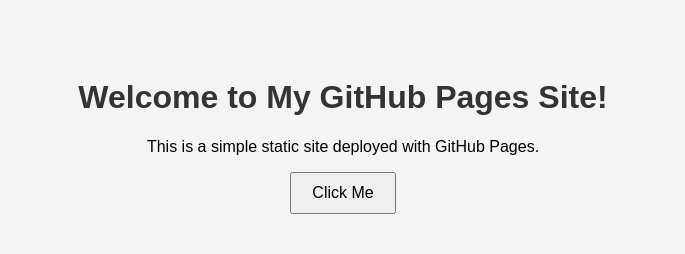
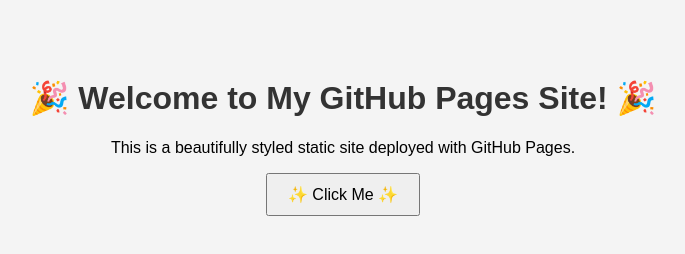
Before and after one commit to madhusai-official-09/Elevate-Labs-Task5, a plain HTML site: page index.html in a window 1280 px wide. Shown: the whole page, without its empty margins (297-982 px from the left). Drawn offline with Linux system fonts and the light colour scheme.

Commit message:
index.html

```diff
--- a/index.html
+++ b/index.html
@@ -4,12 +4,15 @@
     <meta charset="UTF-8">
     <title>My GitHub Pages Site</title>
     <link rel="stylesheet" href="style.css">
+    <link href="https://fonts.googleapis.com/css2?family=Roboto:wght@400;700&display=swap" rel="stylesheet">
 </head>
 <body>
-    <h1>Welcome to My GitHub Pages Site!</h1>
-    <p>This is a simple static site deployed with GitHub Pages.</p>
-    <button onclick="showMessage()">Click Me</button>
-    <p id="message"></p>
+    <div class="container">
+        <h1>🎉 Welcome to My GitHub Pages Site! 🎉</h1>
+        <p>This is a beautifully styled static site deployed with GitHub Pages.</p>
+        <button onclick="showMessage()">✨ Click Me ✨</button>
+        <p id="message"></p>
+    </div>
     <script src="script.js"></script>
 </body>
 </html>
```
